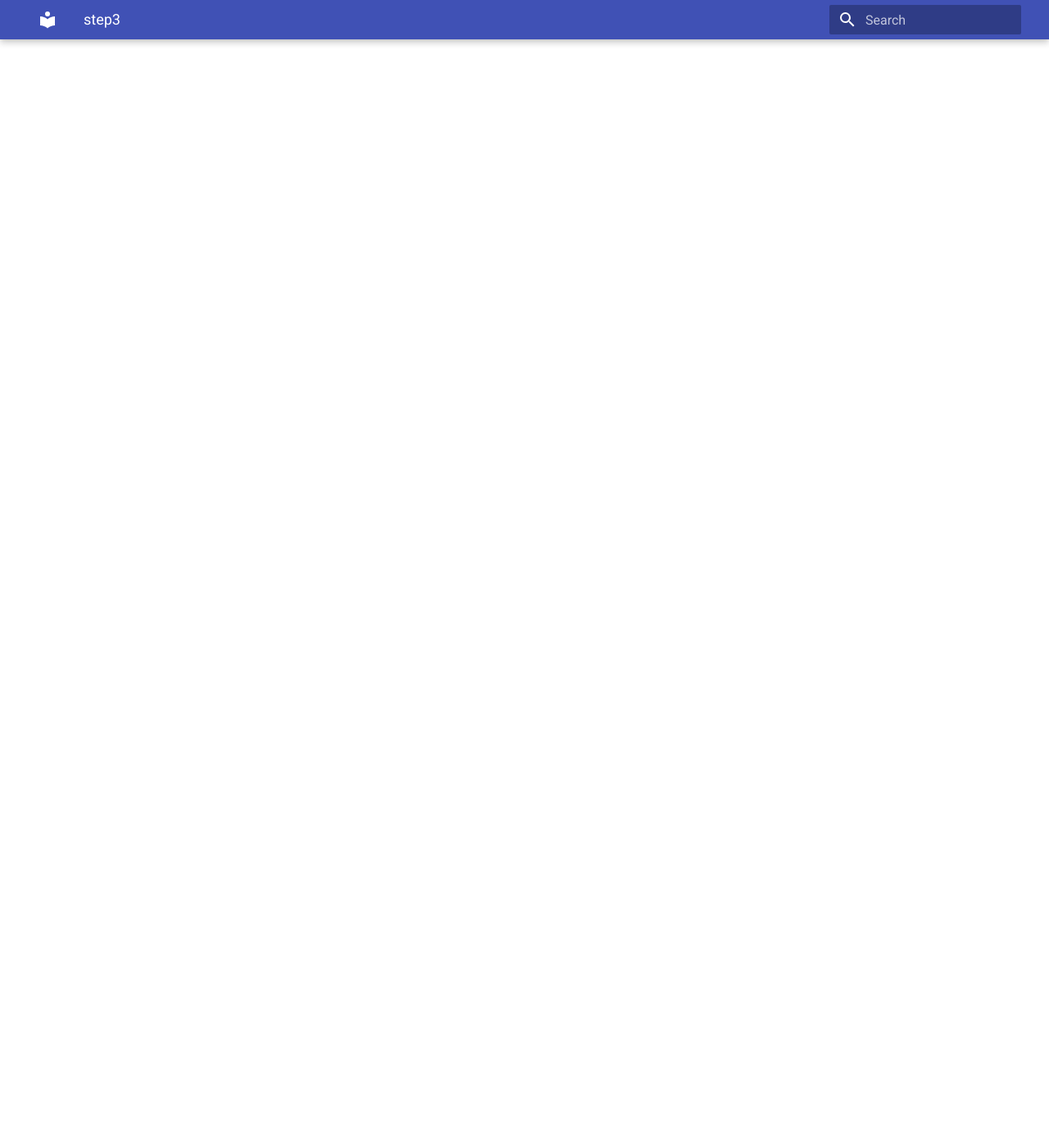
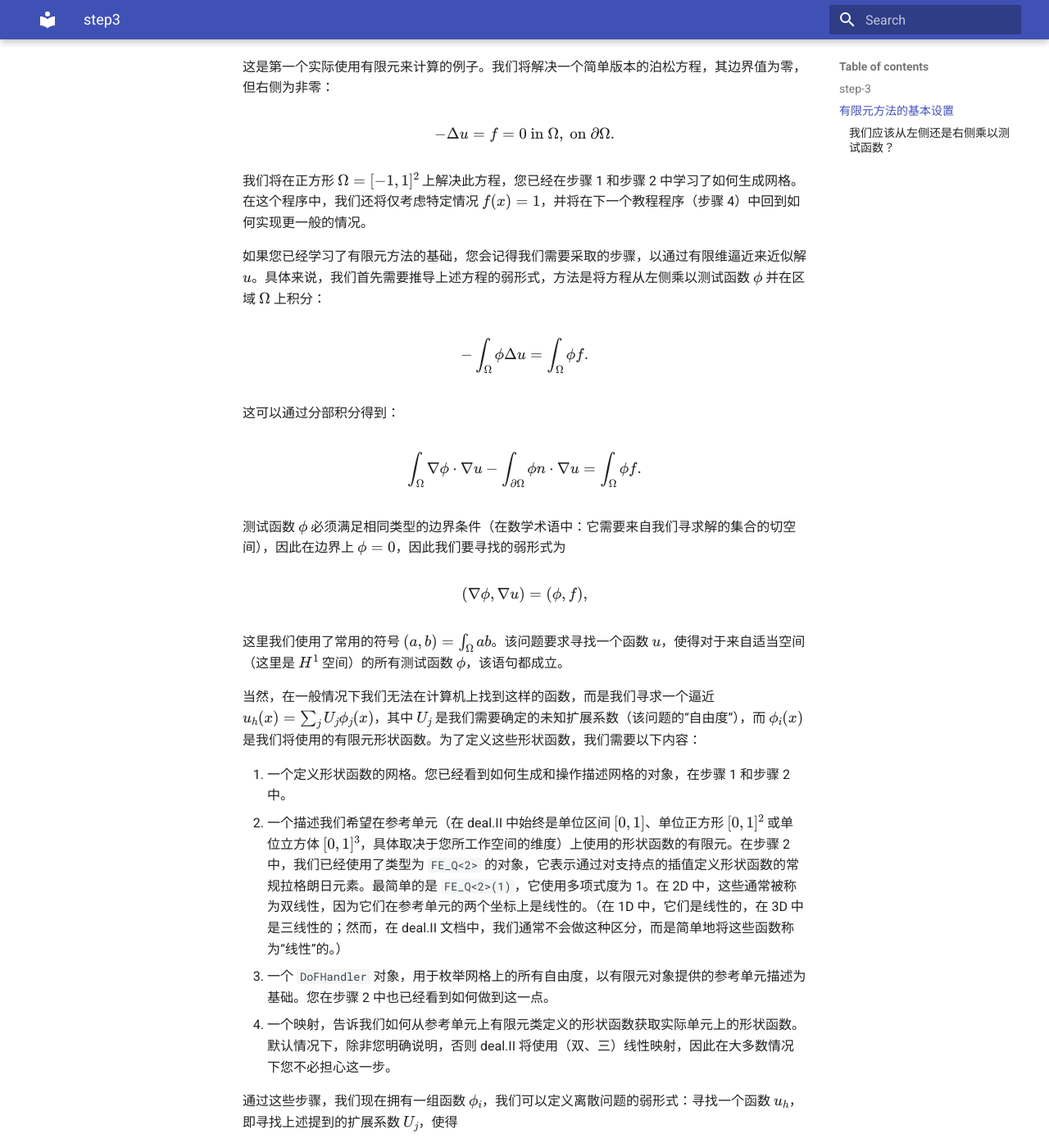
Before and after one commit to ymma98/technotes, an MkDocs documentation site: the page built from docs/FEM/dealii-04_step3.md, in a window 1280 px wide and 1400 px high, scrolled down 285 px. Shown: the whole window at 82% size. Built offline with MkDocs 1.6.1 and Material for MkDocs 9.7.7, drawn with Linux system fonts in a browser that asks for light colours; formulas are drawn with MathJax 3; before the commit the page ends 900 px from its top, so only the background shows below that; some of the changed text lies outside the part shown.

Commit message:
docs/FEM/dealii-04_step3.md updated from https://stackedit.cn/

```diff
--- a/docs/FEM/dealii-04_step3.md
+++ b/docs/FEM/dealii-04_step3.md
@@ -1,6 +1,86 @@
 # step3
 
+## step-3
 
+
+## 有限元方法的基本设置
+
+这是第一个实际使用有限元来计算的例子。我们将解决一个简单版本的泊松方程，其边界值为零，但右侧为非零：
+
+$$
+-\Delta u = f = 0 \text{ in } \Omega, \text{ on } \partial\Omega.
+$$
+
+我们将在正方形 $\Omega = [-1, 1]^2$ 上解决此方程，您已经在步骤 1 和步骤 2 中学习了如何生成网格。在这个程序中，我们还将仅考虑特定情况 $f(x) = 1$，并将在下一个教程程序（步骤 4）中回到如何实现更一般的情况。
+
+如果您已经学习了有限元方法的基础，您会记得我们需要采取的步骤，以通过有限维逼近来近似解 $u$。具体来说，我们首先需要推导上述方程的弱形式，方法是将方程从左侧乘以测试函数 $\phi$ 并在区域 $\Omega$ 上积分：
+
+$$
+-\int_\Omega \phi \Delta u = \int_\Omega \phi f.
+$$
+
+这可以通过分部积分得到：
+
+$$
+\int_\Omega \nabla \phi \cdot \nabla u - \int_{\partial\Omega} \phi n \cdot \nabla u = \int_\Omega \phi f.
+$$
+
+测试函数 $\phi$ 必须满足相同类型的边界条件（在数学术语中：它需要来自我们寻求解的集合的切空间），因此在边界上 $\phi = 0$，因此我们要寻找的弱形式为
+
+$$(\nabla \phi, \nabla u) = (\phi, f),$$
+
+这里我们使用了常用的符号 $(a, b) = \int_\Omega ab$。该问题要求寻找一个函数 $u$，使得对于来自适当空间（这里是 $H^1$ 空间）的所有测试函数 $\phi$，该语句都成立。
+
+当然，在一般情况下我们无法在计算机上找到这样的函数，而是我们寻求一个逼近 $u_h(x) = \sum_j U_j \phi_j(x)$，其中 $U_j$ 是我们需要确定的未知扩展系数（该问题的“自由度”），而 $\phi_i(x)$ 是我们将使用的有限元形状函数。为了定义这些形状函数，我们需要以下内容：
+
+1. 一个定义形状函数的网格。您已经看到如何生成和操作描述网格的对象，在步骤 1 和步骤 2 中。
+2. 一个描述我们希望在参考单元（在 deal.II 中始终是单位区间 $[0,1]$、单位正方形 $[0,1]^2$ 或单位立方体 $[0,1]^3$，具体取决于您所工作空间的维度）上使用的形状函数的有限元。在步骤 2 中，我们已经使用了类型为 `FE_Q<2>` 的对象，它表示通过对支持点的插值定义形状函数的常规拉格朗日元素。最简单的是 `FE_Q<2>(1)`，它使用多项式度为 1。在 2D 中，这些通常被称为双线性，因为它们在参考单元的两个坐标上是线性的。（在 1D 中，它们是线性的，在 3D 中是三线性的；然而，在 deal.II 文档中，我们通常不会做这种区分，而是简单地将这些函数称为“线性”的。）
+3. 一个 `DoFHandler` 对象，用于枚举网格上的所有自由度，以有限元对象提供的参考单元描述为基础。您在步骤 2 中也已经看到如何做到这一点。
+4. 一个映射，告诉我们如何从参考单元上有限元类定义的形状函数获取实际单元上的形状函数。默认情况下，除非您明确说明，否则 deal.II 将使用（双、三）线性映射，因此在大多数情况下您不必担心这一步。
+
+通过这些步骤，我们现在拥有一组函数 $\phi_i$，我们可以定义离散问题的弱形式：寻找一个函数 $u_h$，即寻找上述提到的扩展系数 $U_j$，使得
+
+$$
+(\nabla \phi_i, \nabla u_h) = (\phi_i, f), \quad i = 0 \ldots N-1.
+$$
+
+请注意，我们在这里遵循的约定是所有计数从零开始，这在 C 和 C++ 中很常见。通过插入表示 $u_h(x) = \sum_j U_j \phi_j(x)$，然后观察到
+
+$$
+(\nabla \phi_i, \nabla u_h) = (\nabla \phi_i, \nabla[\sum_j U_j \phi_j]) = \sum_j (\nabla \phi_i, \nabla[U_j \phi_j]) = \sum_j (\nabla \phi_i, \nabla \phi_j) U_j.
+$$
+
+因此，该问题变为：寻找一个向量 $U$ 使得
+
+$$
+AU = F,
+$$
+
+其中矩阵 $A$ 和右侧 $F$ 定义为
+
+$$
+A_{ij} = (\nabla \phi_i, \nabla \phi_j), \quad F_i = (\phi_i, f).
+$$
+
+### 我们应该从左侧还是右侧乘以测试函数？
+
+在继续描述如何计算这些量之前，请注意，如果我们将原始方程从右侧乘以测试函数而不是从左侧乘以，那么我们将得到形如
+
+$$
+U^T A = F^T
+$$
+
+的线性系统。通过转置该系统，这当然等同于解决
+
+$$
+A^T U = F
+$$
+
+这在这里与上面相同，因为 $A = A^T$。但在一般情况下并非如此，为了避免任何混淆，经验表明，养成从左侧乘以方程而不是从右侧乘以（如数学文献中常做的）可以避免一种常见的错误，因为矩阵在比较理论和实现时自动正确，而不需要转置。请参见步骤 9 中本教程的第一个示例，其中我们有一个非对称双线性形式，此时从右侧乘以或从左侧乘以是有区别的。
+
+---
+
+如果您需要任何进一步的修改或补充，请告诉我！
 <!--stackedit_data:
-eyJoaXN0b3J5IjpbLTg4ODA1NjAwNl19
+eyJoaXN0b3J5IjpbLTc5MzExNjI0MCwtODg4MDU2MDA2XX0=
 -->
```
